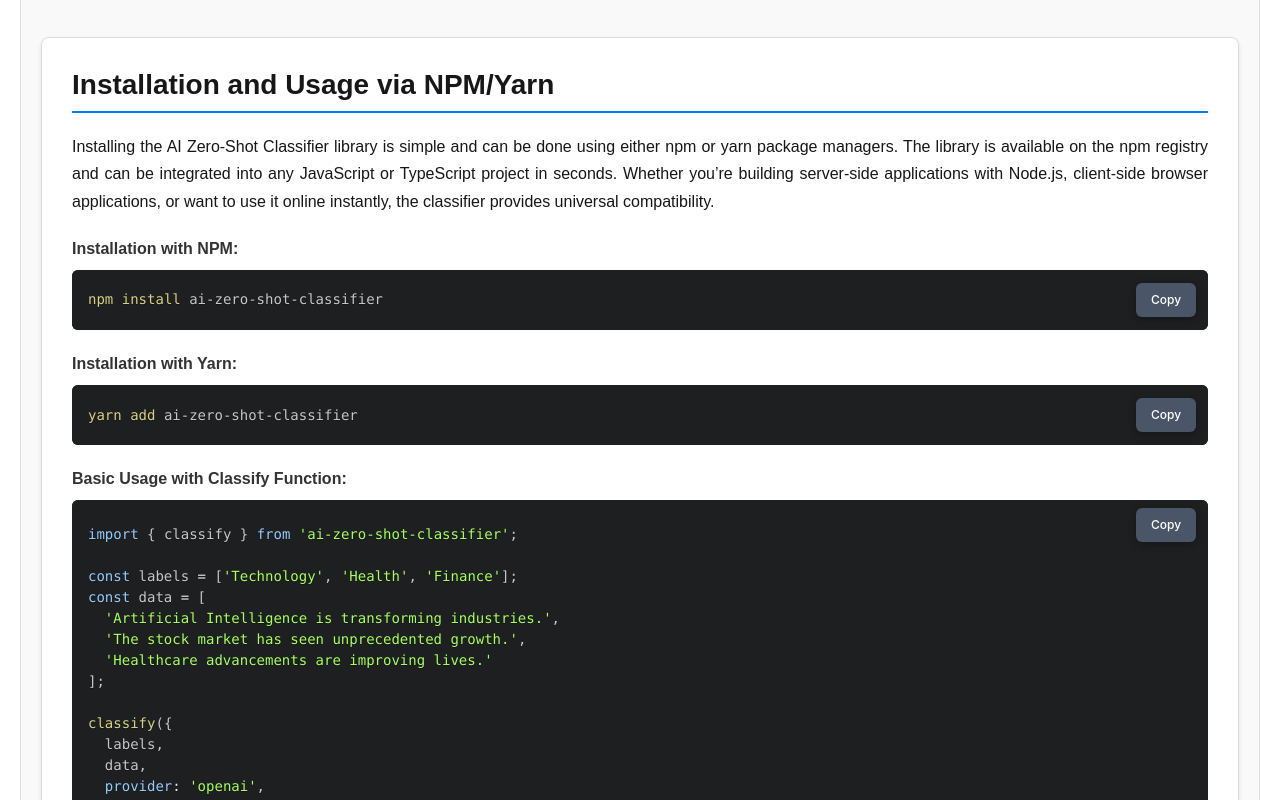
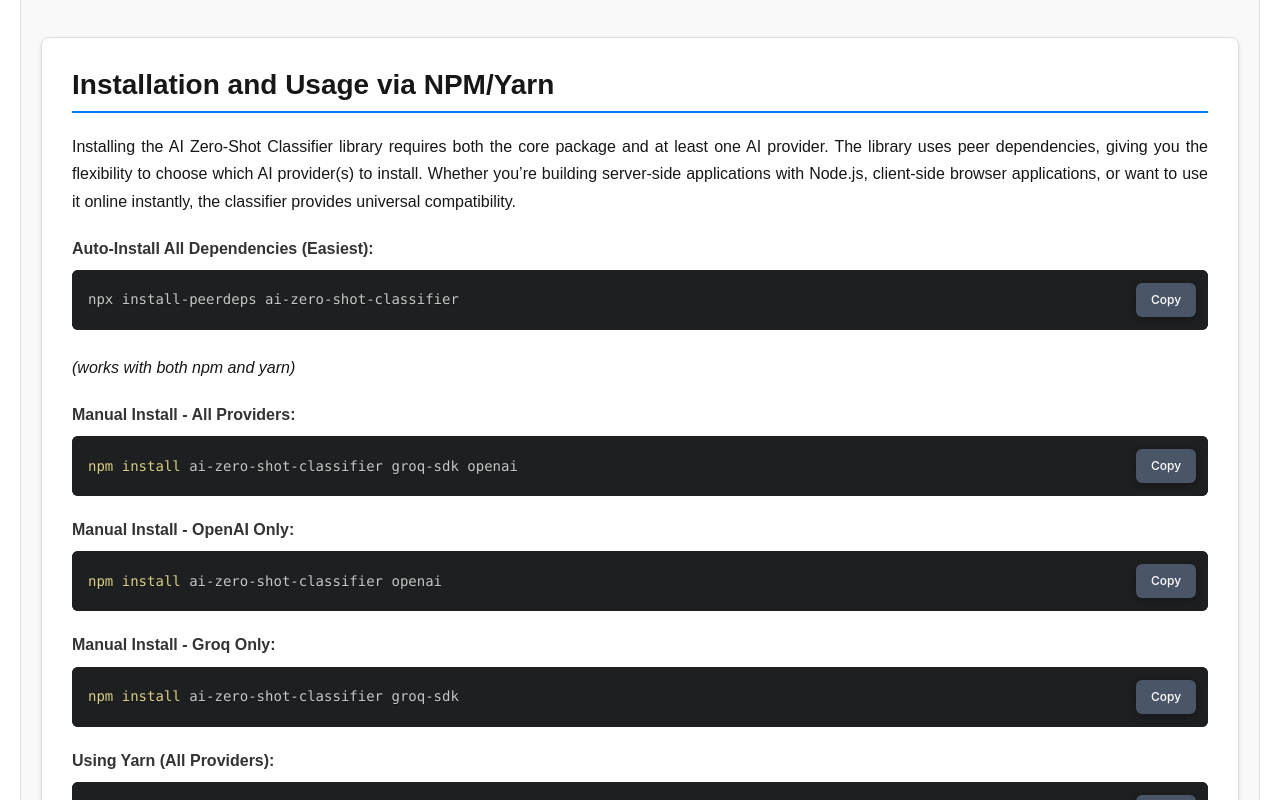
Before and after one commit to a-tokyo/ai-zero-shot-classifier, a Next.js app in the folder demo/: page / in a window 1280 px wide. Shown: the part 2240-3040 px from the top of the page. Built offline with nearby package versions, Linux system fonts and the light colour scheme.

Commit message:
peer deps

```diff
--- a/demo/package.json
+++ b/demo/package.json
@@ -15,7 +15,9 @@
     "lint": "next lint"
   },
   "dependencies": {
+    "groq-sdk": "^0.9.1",
     "next": "15.3.3",
+    "openai": "^4.104.0",
     "react": "^19.0.0",
     "react-dom": "^19.0.0",
     "react-syntax-highlighter": "^15.6.1"
--- a/demo/src/components/Demo/Demo.tsx
+++ b/demo/src/components/Demo/Demo.tsx
@@ -47,15 +47,28 @@ function Demo() {
           <div className="seo-section">
             <h3>Installation and Usage via NPM/Yarn</h3>
             <p>
-              Installing the AI Zero-Shot Classifier library is simple and can be done using either npm or yarn package managers. The library is available on the npm registry and can be integrated into any JavaScript or TypeScript project in seconds. Whether you&rsquo;re building server-side applications with Node.js, client-side browser applications, or want to use it online instantly, the classifier provides universal compatibility.
+              Installing the AI Zero-Shot Classifier library requires both the core package and at least one AI provider. The library uses peer dependencies, giving you the flexibility to choose which AI provider(s) to install. Whether you&rsquo;re building server-side applications with Node.js, client-side browser applications, or want to use it online instantly, the classifier provides universal compatibility.
             </p>
 
-            <CodeBlock language="bash" title="Installation with NPM:">
-              npm install ai-zero-shot-classifier
+            <CodeBlock language="bash" title="Auto-Install All Dependencies (Easiest):">
+              npx install-peerdeps ai-zero-shot-classifier
+            </CodeBlock>
+            <p><em>(works with both npm and yarn)</em></p>
+
+            <CodeBlock language="bash" title="Manual Install - All Providers:">
+              npm install ai-zero-shot-classifier groq-sdk openai
             </CodeBlock>
 
-            <CodeBlock language="bash" title="Installation with Yarn:">
-              yarn add ai-zero-shot-classifier
+            <CodeBlock language="bash" title="Manual Install - OpenAI Only:">
+              npm install ai-zero-shot-classifier openai
+            </CodeBlock>
+
+            <CodeBlock language="bash" title="Manual Install - Groq Only:">
+              npm install ai-zero-shot-classifier groq-sdk
+            </CodeBlock>
+
+            <CodeBlock language="bash" title="Using Yarn (All Providers):">
+              yarn add ai-zero-shot-classifier groq-sdk openai
             </CodeBlock>
 
             <CodeBlock language="javascript" title="Basic Usage with Classify Function:">
@@ -182,10 +195,10 @@ const classifier = new ZeroShotClassifier({
           <div className="seo-section">
             <h3>Multi-Provider Embedding Model Support</h3>
             <p>
-              One of the standout features of the AI Zero-Shot Classifier library is its comprehensive support for multiple embedding models from different AI providers. This multi-provider approach ensures flexibility, reliability, and optimal performance for diverse use cases. The library seamlessly integrates with industry-leading providers including OpenAI, Groq, and other cutting-edge AI platforms.
+              One of the standout features of the AI Zero-Shot Classifier library is its comprehensive support for multiple embedding models from different AI providers. This multi-provider approach ensures flexibility, reliability, and optimal performance for diverse use cases. The library seamlessly integrates with industry-leading providers including <a href="https://openai.com" target="_blank" rel="noopener noreferrer">OpenAI</a>, <a href="https://groq.com" target="_blank" rel="noopener noreferrer">Groq</a>, and other cutting-edge AI platforms.
             </p>
             <p>
-              OpenAI&rsquo;s embedding models, such as text-embedding-3-small and text-embedding-ada-002, offer exceptional semantic understanding and have been extensively tested across various domains. Groq provides high-performance inference capabilities with competitive accuracy, making it an excellent choice for applications requiring low latency and high throughput.
+              <a href="https://openai.com/api/" target="_blank" rel="noopener noreferrer">OpenAI&rsquo;s</a> embedding models, such as text-embedding-3-small and text-embedding-ada-002, offer exceptional semantic understanding and have been extensively tested across various domains. <a href="https://groq.com" target="_blank" rel="noopener noreferrer">Groq</a> provides high-performance inference capabilities with competitive accuracy, making it an excellent choice for applications requiring low latency and high throughput.
             </p>
             <p>
               The multi-provider architecture offers several benefits: vendor diversification reduces dependency risk, different models excel in different domains, cost optimization through provider comparison, and future-proofing as new providers emerge. The library&rsquo;s abstracted interface means switching between providers requires minimal code changes, giving developers the flexibility to optimize for performance, cost, or specific accuracy requirements.
```
Also changed, not shown: package.json (+7 -3 lines), 2 other files (tests, documents, lock files or other folders).
